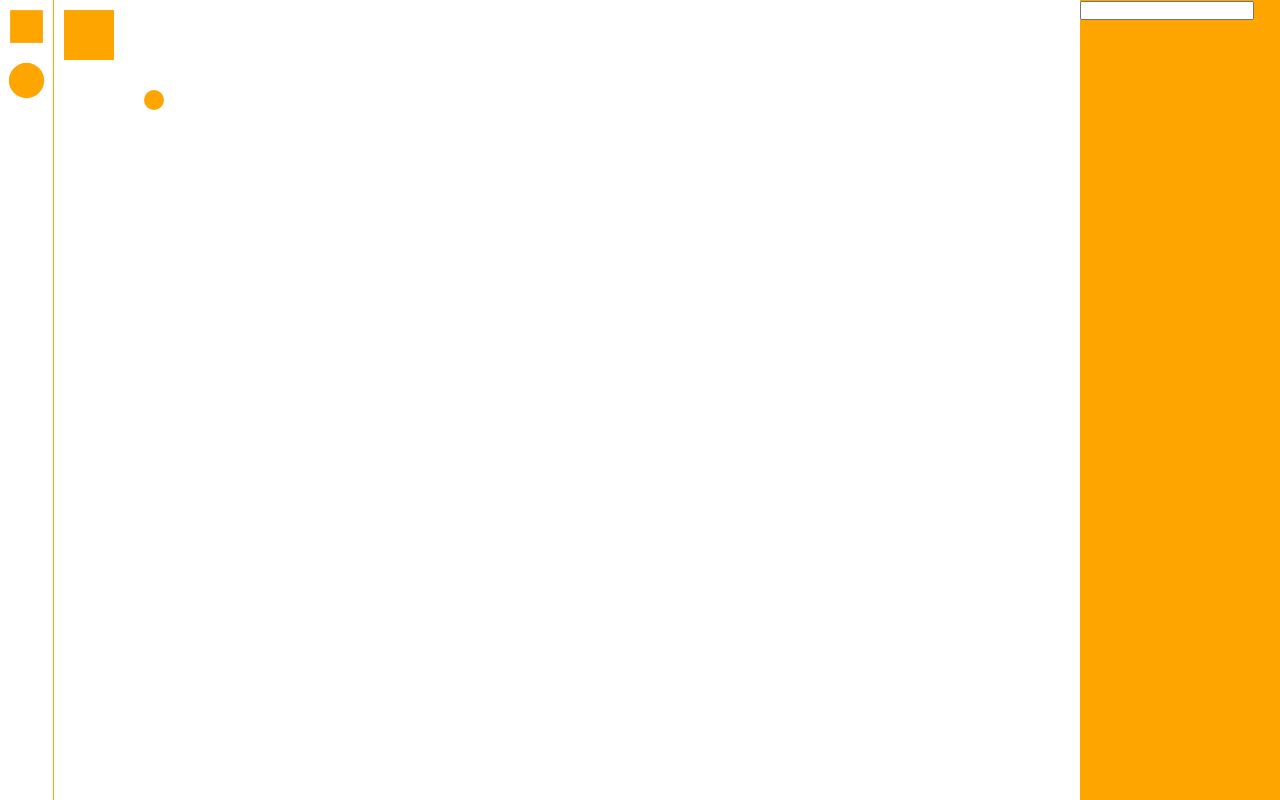
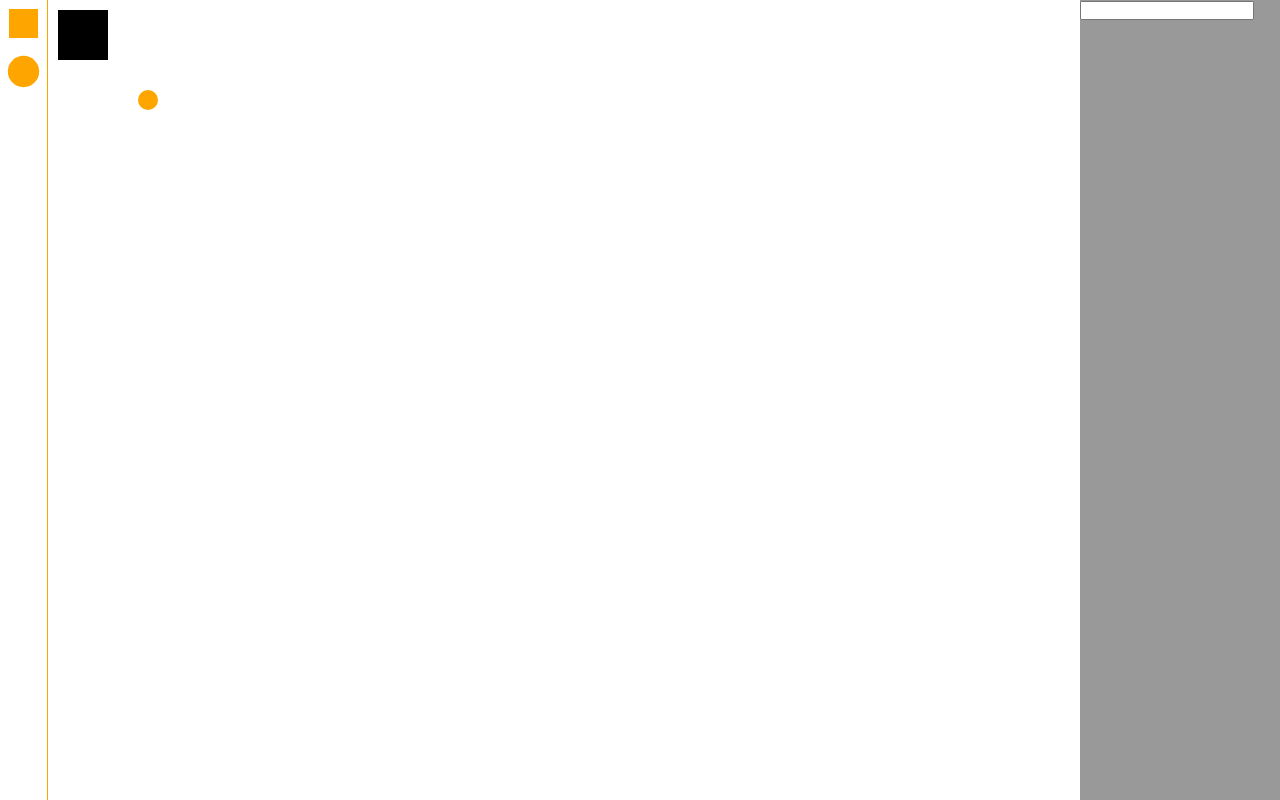
Before and after one commit to tomo-rrrr/SSG, a plain HTML site: page index.html in a window 1280 px wide. Drawn offline with Linux system fonts and the light colour scheme.

Commit message:
需求微调, UI修改

```diff
--- a/index.html
+++ b/index.html
@@ -10,26 +10,27 @@
 *{margin:0;padding:0;-webkit-user-select:none;font-family:consolas;box-sizing: border-box;}
 html,body{height: 100%;}
 body{color: #333;}
-body{--tool-box-width: 54px;--tool-box-border-width: 1px;--ctrl-panel-width: 200px;}
+body{--tool-box-length: 48px;--tool-box-border-width: 1px;--ctrl-panel-width: 200px;}
 ul{list-style-type: none;}
 button{border: 0 none;background-color: transparent;}
-#tool-box{position: fixed;top: 0;left: 0;width: var(--tool-box-width);height: inherit;border-right: 1px solid orange;}
-#tool-box .tool-list{}
-#tool-box .tool-list li{height: 54px;}
-#tool-box li img{max-width: 100%;}
-#playground{max-width: calc(100% - var(--tool-box-width) - var(--ctrl-panel-width));margin-left: var(--tool-box-width);overflow: auto;}
-#ctrl-panel{position: fixed;top: 0;right: 0;height: inherit;width: 200px;background-color: orange;}
+#tool-box{position: fixed;top: 0;left: 0;width: var(--tool-box-length);height: inherit;border-right: 1px solid orange;}
+#tool-box .tool-list li{height: var(--tool-box-length);}
+#tool-box .tool-list button{display: block;width: 100%;height: inherit;background-repeat: no-repeat;background-size: 100%;}
+.tool-list .rect{background-image: url("images/rect-icon.svg");}
+.tool-list .circle{background-image: url("images/circle-icon.svg");}
+#playground{max-width: calc(100% - var(--tool-box-length) - var(--ctrl-panel-width));margin-left: var(--tool-box-length);overflow: auto;}
+#ctrl-panel{position: fixed;top: 0;right: 0;height: inherit;width: 200px;background-color: rgba(0,0,0,.4);}
 .bvc{background-color: violet;}
 </style>
 </head>
 <body>
 	<div id="tool-box">
 		<ul class="tool-list">
-			<li title="新建矩形">
-				<img src="images/rect-icon.svg" alt="">
+			<li>
+				<button class="rect" title="新建矩形"></button>
 			</li>
-			<li title="新建圆形">
-				<img src="images/circle-icon.svg" alt="">
+			<li>
+				<button class="circle" title="新建圆形"></button>
 			</li>
 			<li>
 
@@ -47,7 +48,7 @@ button{border: 0 none;background-color: transparent;}
 		<!-- <rect stroke-width="10" stroke="orange" x="10" y="10" width="50" height="50" fill="none"></rect> -->
 		<circle cx="100" cy="100" r="10" fill="orange" class="woca"></circle>
 			<svg xmlns="http://www.w3.org/2000/svg" width="200" height="200" class="bvc">
-				<rect width="50" height="50" x="10" y="10" fill="orange"></rect>
+				<rect width="50" height="50" x="10" y="10"></rect>
 			</svg>
 		</svg>
 		<div id="assist">
@@ -77,12 +78,13 @@ button{border: 0 none;background-color: transparent;}
 			woca.setAttribute("r",this.value);
 		}
 
-		//系统默认样式配置对象(N多样式实例)
+		//系统默认样式配置对象(N多内置样式实例)
 			//class链接方式,添加class: .red{fill:red;}
-		//用户配置样式对象(只有1个)
+		//用户配置样式对象(只有1个)或者变成数组形式的自定义,max10个
+		//默认填充用户默认配置
 		/*
 			defaultStyleConfig = {
-				fill: "orange"
+				fill: "orange",
 			}
 		*/
 
@@ -96,10 +98,6 @@ button{border: 0 none;background-color: transparent;}
 		someoneNew.setAttribute("fill","rgba(0,0,0,.3)");
 
 		worktable.appendChild(someoneNew)*/
-
-
-
-
 
 }());
 </script>
@@ -119,16 +117,20 @@ button{border: 0 none;background-color: transparent;}
 			划过显示编辑按钮,点击按钮则编辑
 			按ctrl多选,出现删除,合并,全选功能
 				合并: 顺序不连续的图形合并
-				多层图形在多层级挪动位置
+				多层图形
+					在多层级挪动位置
+					合并图层撤销为原始
+					选中多个并不合并编辑样式, 合并后编辑组的样式吧!
 		about,Q&A
 		各种参数配置的公共弹窗?
 		查看源码功能
 		编辑移动图形时的微微小弹窗
 
-		数值输入框
+		数值输入框/百分比宽高(em,pc,pt,cm,mm)
 		拾色器
 
-		新建图形: 2选1,默认样式为黑色
+
+		新建图形: 默认样式为黑色
 			鼠标变十字,画多大就是多大,done.(需要再次编辑则需要去图层面板激活)
 				..所见即所得    √ 耶!
 
```
